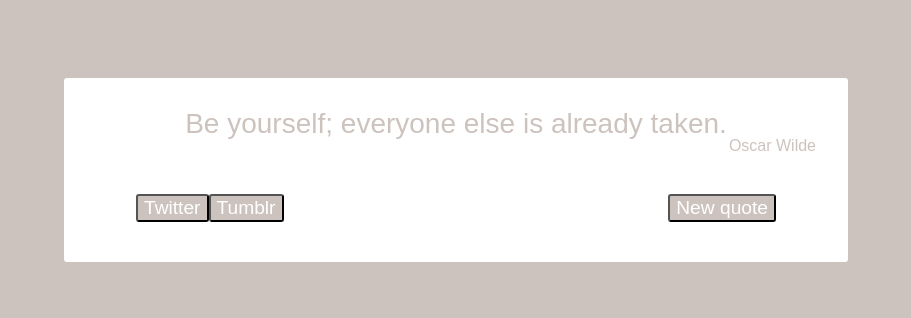
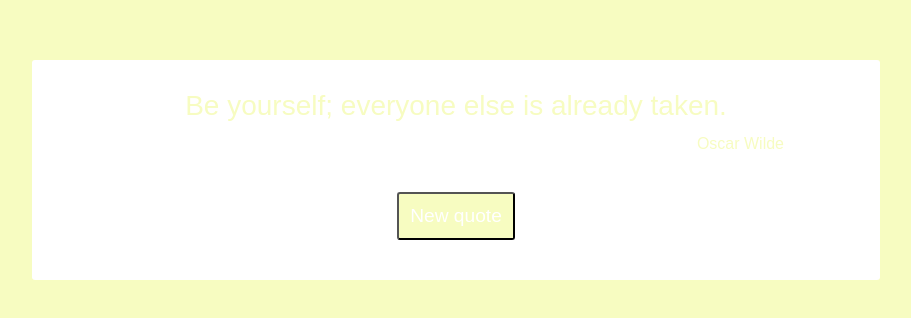
Before and after one commit to efgeorge/quote-machine, a React (Create React App) app: page / in a window 1280 px wide. Shown: the part 230-548 px from the top of the page, without its empty margins (184-1095 px from the left). Built offline with nearby package versions, Linux system fonts and the light colour scheme.

Commit message:
removed irrelevant buttons

```diff
--- a/package.json
+++ b/package.json
@@ -3,6 +3,9 @@
   "version": "0.1.0",
   "private": true,
   "dependencies": {
+    "@fortawesome/fontawesome-svg-core": "^6.4.0",
+    "@fortawesome/free-solid-svg-icons": "^6.4.0",
+    "@fortawesome/react-fontawesome": "^0.2.0",
     "@testing-library/jest-dom": "^5.16.5",
     "@testing-library/react": "^13.4.0",
     "@testing-library/user-event": "^13.5.0",
--- a/src/components/QuoteBox.js
+++ b/src/components/QuoteBox.js
@@ -1,8 +1,6 @@
 import { useState } from 'react';
 import './../styles/QuoteBox.scss';
 import Button from './Button';
-
-
 
 const QuoteBox = ({}) => {
     const quotes = [
@@ -11,9 +9,10 @@ const QuoteBox = ({}) => {
         {quote: "Soarele, atata timp cat sta pe cer, tine de cald la toata lumea.", author: "Anaser Duduianu"}
     ]
 
+
     const [randomNumber, setRandomNumber] = useState(0);
 
-    const generateRandomNumber = () => {
+    const generateRandomNumberHandler = () => {
         const randomNumber = Math.floor(Math.random() * quotes.length);
         setRandomNumber(randomNumber);
     }
@@ -27,9 +26,7 @@ const QuoteBox = ({}) => {
                 {quotes[randomNumber].author}
             </div>
             <div id="button-wrapper">
-                <Button text={"Twitter"} btnid={"tweet-quote"}/>
-                <Button text={"Tumblr"} btnid={"tumblr-quote"}/>
-                <Button text={"New quote"} btnid={"new-quote"} handler={generateRandomNumber} />
+                <Button text={"New quote"} btnid={"new-quote"} handler={generateRandomNumberHandler} />
             </div>
         </div>
     )
--- a/src/styles/Button.scss
+++ b/src/styles/Button.scss
@@ -1,15 +1,6 @@
 #new-quote {
+    padding: 0.7rem;
     border-radius: 3px;
     font-size: 1.2rem;
-    margin-left: auto;
+    margin: auto;
 }
-
-#tweet-quote {
-    border-radius: 3px;
-    font-size: 1.2rem;
-}
-
-#tumblr-quote {
-    border-radius: 3px;
-    font-size: 1.2rem;
-}
--- a/src/styles/QuoteBox.scss
+++ b/src/styles/QuoteBox.scss
@@ -4,6 +4,7 @@
     padding: 2rem;
 }
     #quote-text {
+        padding: 0 2rem 0 2rem;
         text-align: center;
         width: 45rem;
         height: auto;
@@ -11,6 +12,7 @@
         font-weight: 500;
     }
     #quote-author {
+        padding-top: 1rem;
         width: 45rem;
         height: auto;
         text-align: right;
@@ -25,15 +27,4 @@
     padding-bottom: 0.5rem;
     margin: 0.5rem;
     margin-bottom: 0;
-
-
-    // > button {
-    //     border-radius: 3px;
-    //     background-color: blue;
-    //     font-size: 1.6rem;
-
-    //     #btn-twitter {
-    //         justify-content: flex-start;
-    //     }
-    // }
 }
```
Also changed, not shown: 1 other file (tests, documents, lock files or other folders).
